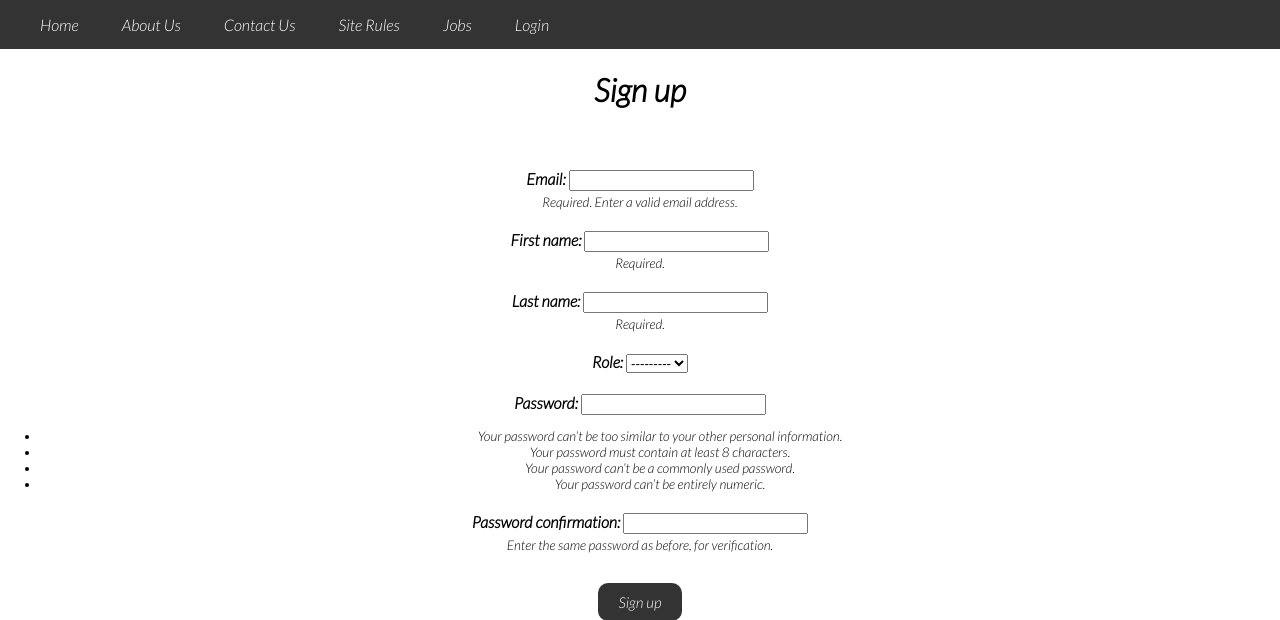
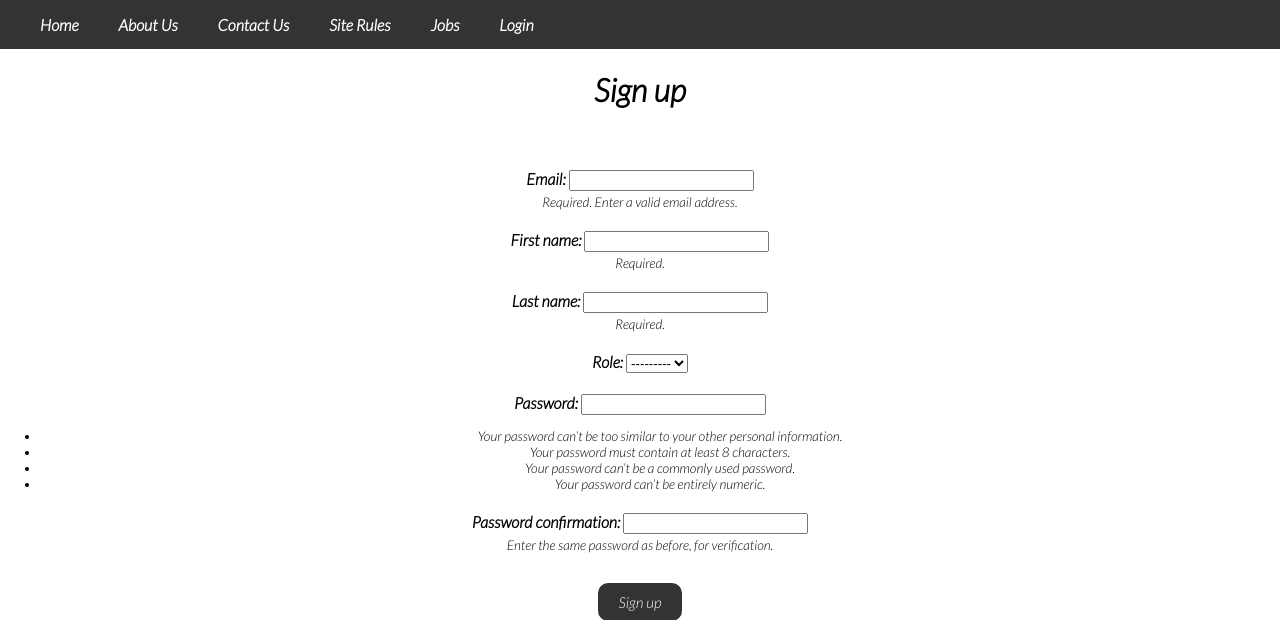
Before and after one commit to TopazAakal/JuniorTechFinder, a Django app: page /signup/ in a window 1280 px wide. Shown: the top 620 px of the page. Run offline with Django 4.2, Linux system fonts and the light colour scheme; some web fonts are replaced.

Commit message:
BSPMC235-170 change the colors and add image

```diff
--- a/Core/templates/base.html
+++ b/Core/templates/base.html
@@ -35,38 +35,49 @@
 <body>
     <header>
         <nav>
-            <ul>
-                <li><a href="/">Home</a></li>
-                <li><a href="{% url 'aboutUs' %}">About Us</a></li>
-                <li><a href="{% url 'contactUs' %}">Contact Us</a></li>
-                <li><a href="{% url 'siteRules' %}">Site Rules</a></li>
-                <li><a href="{% url 'jobList' %}">Jobs</a></li>
+            <ul style="display: flex;">
+                <li style="font-weight: bold;"><a href="/">Home</a></li>
+                <li style="font-weight: bold;"><a href="{% url 'aboutUs' %}">About Us</a></li>
+                <li style="font-weight: bold;"><a href="{% url 'contactUs' %}">Contact Us</a></li>
+                <li style="font-weight: bold;"><a href="{% url 'siteRules' %}">Site Rules</a></li>
+                <li style="font-weight: bold;"><a href="{% url 'jobList' %}">Jobs</a></li>
 
                 {% if user.is_authenticated %}
                 {% if request.user|user_in_group:"Junior" %}
-                <li><a href="{% url 'checkProfile' %}">My Profile</a></li>
-                <li><a href="{% url 'suggestions' %}">Improve Your CV</a></li>
+                <li style="font-weight: bold;"><a href="{% url 'checkProfile' %}">My Profile</a></li>
+                <li style="font-weight: bold;"><a href="{% url 'suggestions' %}">Improve Your CV</a></li>
                 {% elif request.user|user_in_group:"Recruiter" %}
-                <li><a href="{% url 'checkProf' %}">My Profile</a></li>
-                <li><a href="{% url 'juniorList' %}">Juniors</a></li>
+                <li style="font-weight: bold;"><a href="{% url 'checkProf' %}">My Profile</a></li>
+                <li style="font-weight: bold;"><a href="{% url 'juniorList' %}">Juniors</a></li>
                 {% endif %}
                 {% if user.is_staff%}
-                <li><a href="{% url 'reports' %}">Reports</a></li>
+                <li style="font-weight: bold;"><a href="{% url 'reports' %}">Reports</a></li>
                 {% endif %}
 
 
                 <li>
                     <form method="POST" action="{% url 'logout' %}">
                         {% csrf_token %}
-                <li><a href="{% url 'logout' %}">Logout</a></li>
+                <li style="font-weight: bold;"><a href="{% url 'logout' %}">Logout</a></li>
                 </form>
                 </li>
 
-                <li style="font-weight: bold; font-size: 13px; color:bisque">
-                    You are logged in as : {{ user.username }}
+                <li style="font-weight: bold; font-size: 13px; color:#aae0fa">
+                    <div style="display: flex; align-items: center; margin-top: 5px; margin-left: 60px;">
+                        {% if user.juniors.photo %}
+                        <img src="{{ user.juniors.photo.url }}" alt="Profile Picture"
+                            style="border-radius: 50%; height: 40px; width: 40px; margin-right: 5px;">
+                        {% else %}
+                        <img src="{% static 'media/default.jpg' %}" alt="Default Picture"
+                            style="border-radius: 50%; height: 30px; width: 30px; margin-right: 5px;">
+                        {% endif %}
+                        <span style="display: inline-block;">You are logged in as:
+                            {{ user.username }}</span>
+                    </div>
                 </li>
+
                 {% else %}
-                <li><a href="{% url 'login' %}">Login</a></li>
+                <li style="font-weight: bold;"><a href="{% url 'login' %}">Login</a></li>
                 {% endif %}
             </ul>
         </nav>
--- a/Recruiters/templates/jobDetail.html
+++ b/Recruiters/templates/jobDetail.html
@@ -4,7 +4,7 @@
 {% block content %}
 <div class="job-detail">
     <h1>{{ job.title }}</h1>
-    <p>{{ job.description }}</p>
+    <p style="font-weight: bold; color:rgb(45, 45, 138)">{{ job.description }}</p>
 
     <p><strong>Posted:</strong> {{ job.date_posted }}</p>
     <p><strong>Company Name:</strong> {{ job.company_name }}</p>
@@ -60,8 +60,8 @@
     }
 
     .job-detail {
-        margin-left: 50px;
-        margin-right: 50px;
+        margin-left: 350px;
+        margin-right: 350px;
     }
 
     .form-window {
```
Also changed, not shown: media/media/ron_ZJGvROA.jpg (added).
